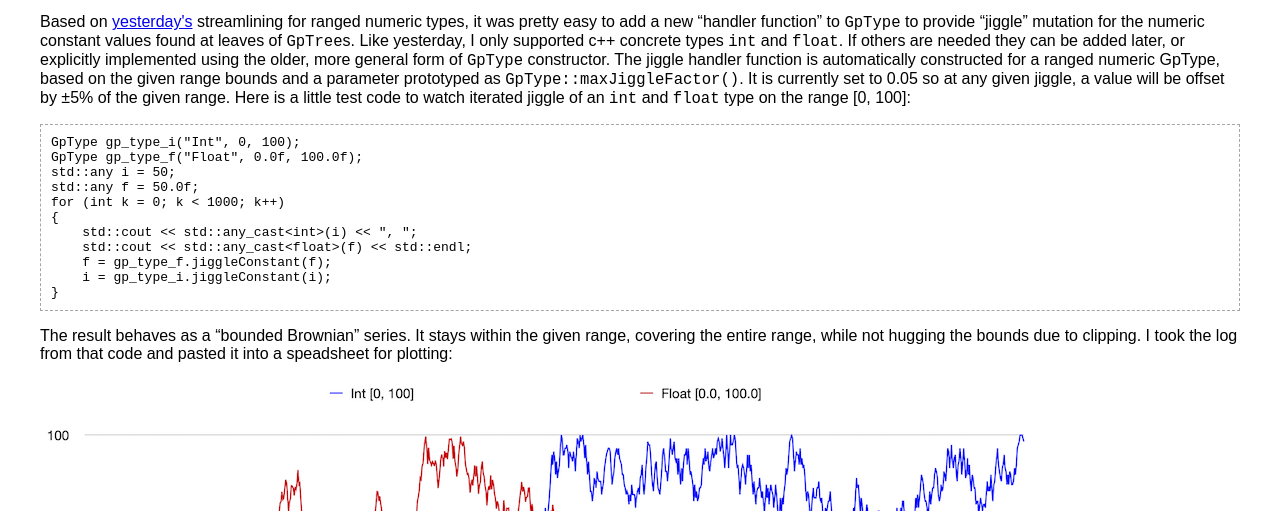
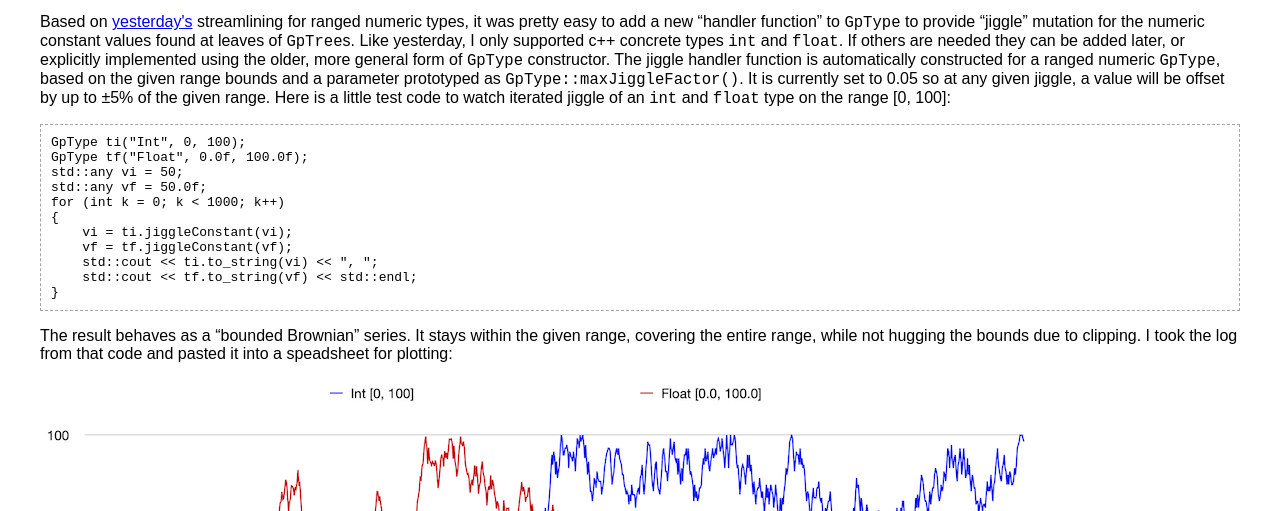
Before and after one commit to cwreynolds/LazyPredator, a plain HTML site: page docs/index.html in a window 1280 px wide. Shown: the part 666-1177 px from the top of the page. Drawn offline with Linux system fonts and the light colour scheme.

Commit message:
Add parameter for jiggle handler function to GpType's full constructor.
Changed all existing usages of that constructor to either supply a jiggle handler or switch over to ranged numeric style of GpType.

```diff
--- a/docs/index.html
+++ b/docs/index.html
@@ -115,22 +115,23 @@
         concrete types <code>int</code> and <code>float</code>. If others are
         needed they can be added later, or explicitly implemented using the
         older, more general form of <code>GpType</code> constructor. The jiggle
-        handler function is automatically constructed for a ranged numeric
-        GpType, based on the given range bounds and a parameter prototyped as <code>GpType::maxJiggleFactor()</code>.
-        It is currently set to 0.05 so at any given jiggle, a value will be
-        offset by ±5% of the given range. Here is a little test code
-        to watch iterated jiggle of an <code>int</code> and <code>float</code>
-        type on the range [0, 100]:</p>
-      <pre>GpType gp_type_i("Int", 0, 100);
-GpType gp_type_f("Float", 0.0f, 100.0f);
-std::any i = 50;
-std::any f = 50.0f;
+        handler function is automatically constructed for a ranged numeric <code>
+          GpType</code>, based on the given range bounds and a parameter
+        prototyped as <code>GpType::maxJiggleFactor()</code>. It is currently
+        set to 0.05 so at any given jiggle, a value will be offset by up to ±5%
+        of the given range. Here is a little test code to watch iterated jiggle
+        of an <code>int</code> and <code>float</code> type on the range [0,
+        100]:</p>
+      <pre>GpType ti("Int", 0, 100);
+GpType tf("Float", 0.0f, 100.0f);
+std::any vi = 50;
+std::any vf = 50.0f;
 for (int k = 0; k &lt; 1000; k++)
 {
-    std::cout &lt;&lt; std::any_cast&lt;int&gt;(i) &lt;&lt; ", ";
-    std::cout &lt;&lt; std::any_cast&lt;float&gt;(f) &lt;&lt; std::endl;
-    f = gp_type_f.jiggleConstant(f);
-    i = gp_type_i.jiggleConstant(i);
+    vi = ti.jiggleConstant(vi);
+    vf = tf.jiggleConstant(vf);
+    std::cout &lt;&lt; ti.to_string(vi) &lt;&lt; ", ";
+    std::cout &lt;&lt; tf.to_string(vf) &lt;&lt; std::endl;
 }</pre>
       <p>The result behaves as a “bounded Brownian” series. It stays within the
         given range, covering the entire range, while not hugging the bounds due
```
Also changed, not shown: 3 other files.
